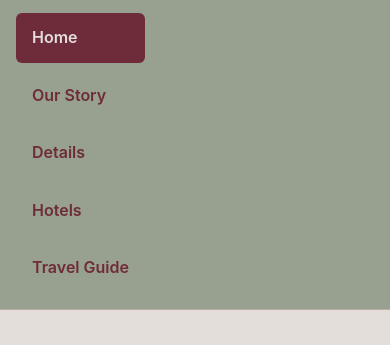
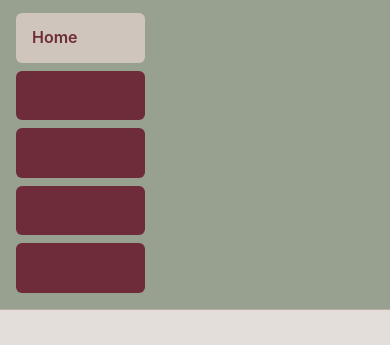
Before and after one commit to jpschneider413/schneider-wedding, a plain HTML site: page docs/index.html in a window 390 px wide. Shown: the part 60-405 px from the top of the page. Drawn offline with nearby package versions, Linux system fonts and the light colour scheme.

Commit message:
Edited nav

```diff
--- a/docs/style.css
+++ b/docs/style.css
@@ -139,23 +139,23 @@ img {
   }
 
   nav a {
-    display: block; /* makes the whole area clickable */
-    width: 100%; /* full-width buttons */
+    display: block;
+    width: 100%;
     margin-right: 0;
-    padding: 0.75rem 1rem; /* larger tap target */
-    background-color: var(--color-bg-alt);
+    padding: 0.75rem 1rem;
+    background-color: var(--color-primary);
     border-radius: 6px;
   }
 
   nav a:hover {
-    background-color: var(--color-secondary);
+    background-color: var(--color-bg);
     color: var(--color-bg);
     text-decoration: none;
   }
 
   nav a.active {
-    background-color: var(--color-primary);
-    color: var(--color-bg);
+    background-color: var(--taupe);
+    color: var(--wine);
   }
 
   main {
```
